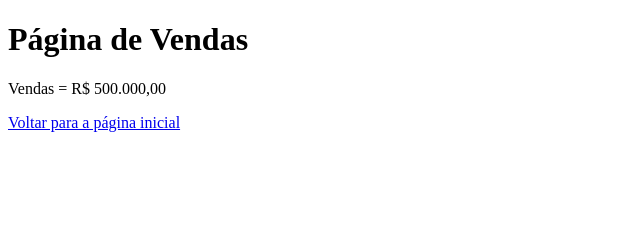
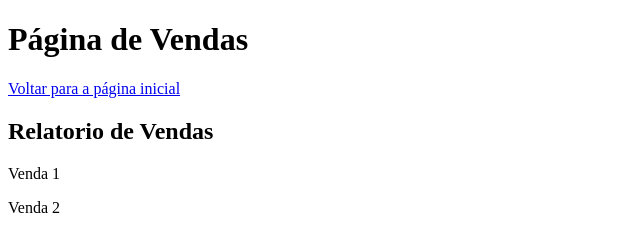
Before and after one commit to hernanijl/aulagithub, a plain HTML site: page vendas.html in a window 1280 px wide. Shown: the whole page, without its empty margins (0-640 px from the left). Drawn offline with Linux system fonts and the light colour scheme.

Commit message:
Testes de mudanças

```diff
--- a/vendas.html
+++ b/vendas.html
@@ -10,6 +10,8 @@
 
 </body>
      <h1>Página de Vendas</h1>
-     <p>Vendas = R$ 500.000,00</p>
      <a href="index.html">Voltar para a página inicial</a>
+     <h2>Relatorio de Vendas</h2>
+     <p>Venda 1</p>
+     <p>Venda 2</p>
 </html>
```
